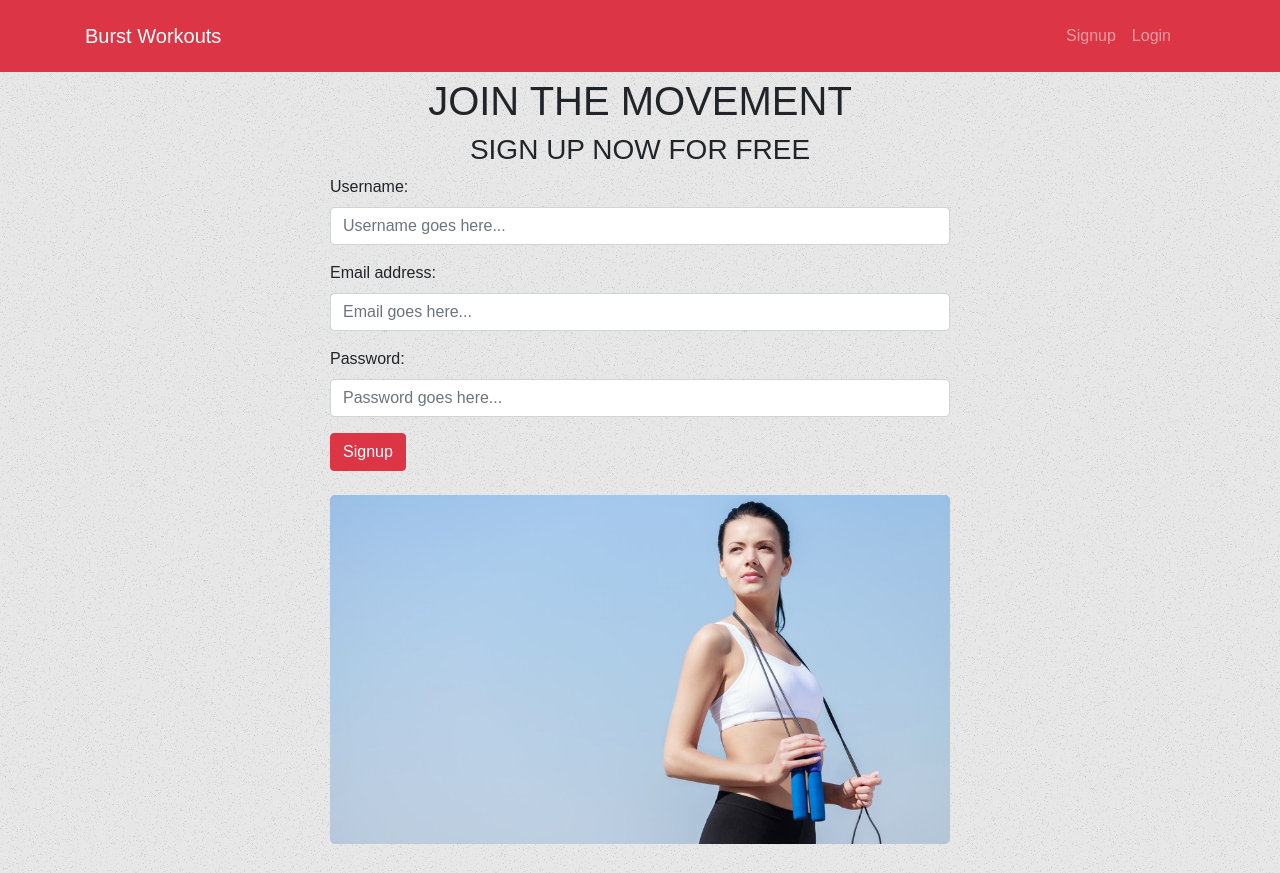
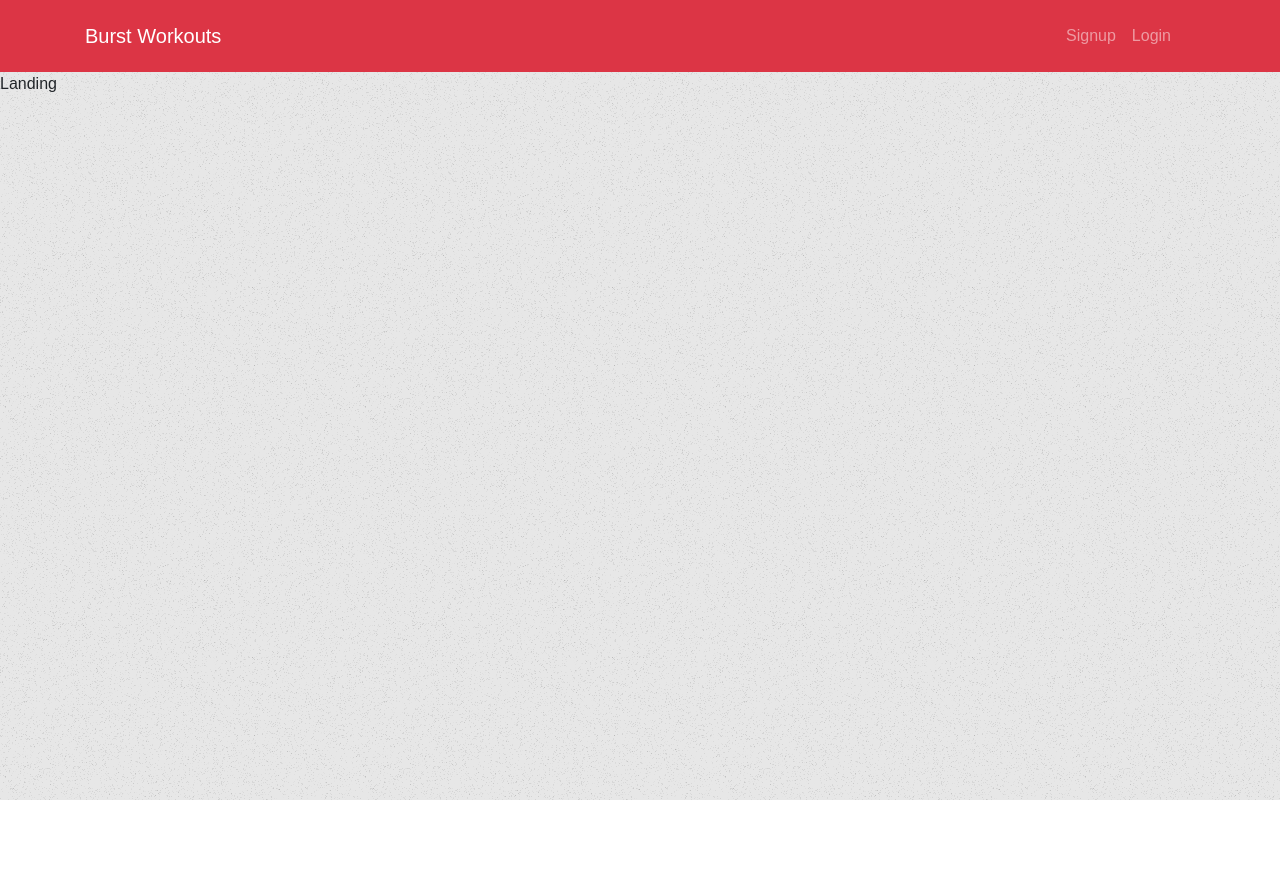
Before and after one commit to clarktyra/burst-workouts, a React (Create React App) app in the folder client/: page / in a window 1280 px wide. Before the commit this address led to /signup. After the commit the page ends 800 px from the top, so only its background shows below. Built offline with nearby package versions, Linux system fonts and the light colour scheme.

Commit message:
created landing page component, set it for / in router

```diff
--- a/client/src/index.js
+++ b/client/src/index.js
@@ -15,6 +15,7 @@
 import Navibar from './components/Navbar';
 import Home from './pages/Home';
 import Workout from './pages/Workout';
+import Landing from './pages/Landing';
 
 // Here is if we have an id_token in localStorage
 if (localStorage.getItem("id_token")) {
@@ -26,7 +27,7 @@
     <Router>
         <div>
             <Navibar />
-            <Route exact path="/" component={App} />
+            <Route exact path="/" component={Landing} />
             <Route exact path="/login" component={Login} />
             <Route exact path="/signup" component={Signup} />
             <Route exact path="/profile" component={Profile} />
--- /dev/null
+++ b/client/src/pages/Landing.js
@@ -0,0 +1,13 @@
+import React, { Component } from 'react';
+
+class Landing extends Component {
+    render() {
+        return (
+            <div>
+            Landing
+            </div>
+        )
+    }
+}
+
+export default Landing;
```
